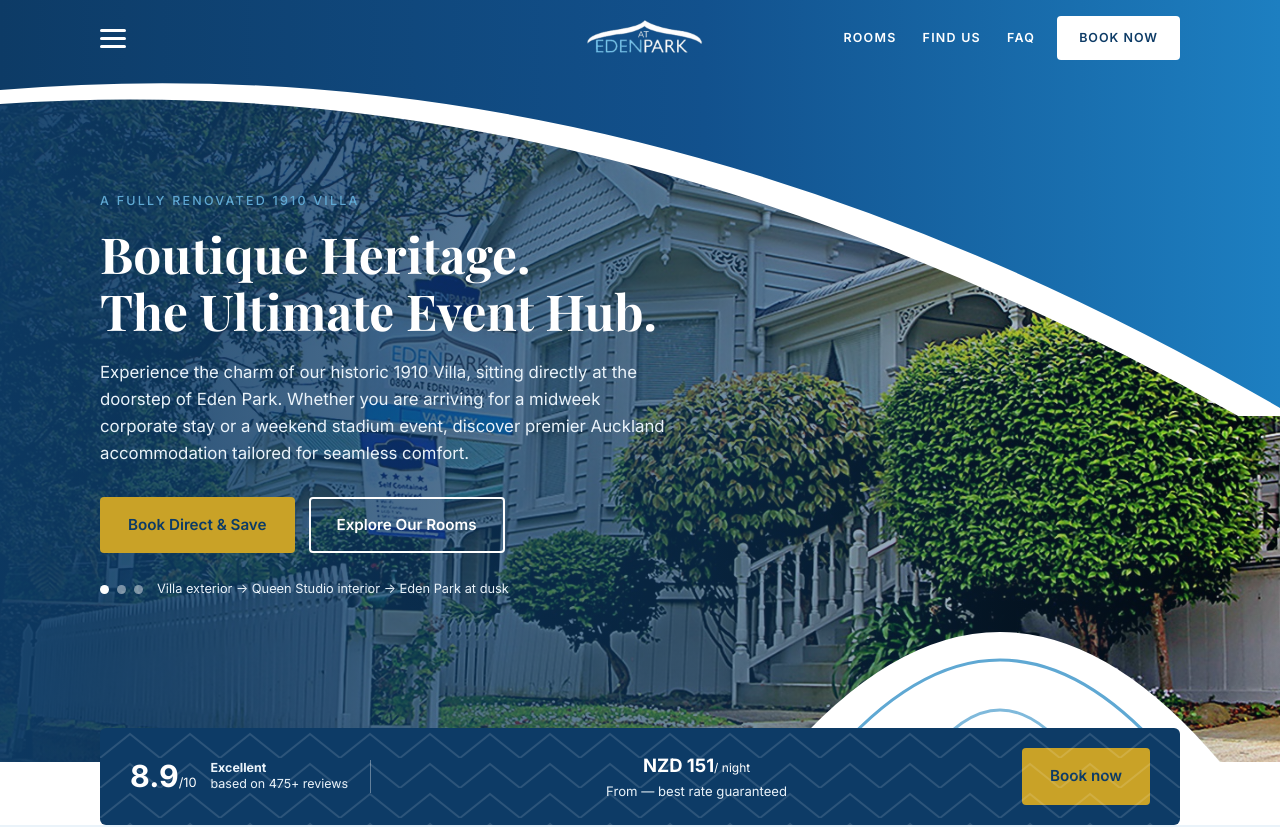
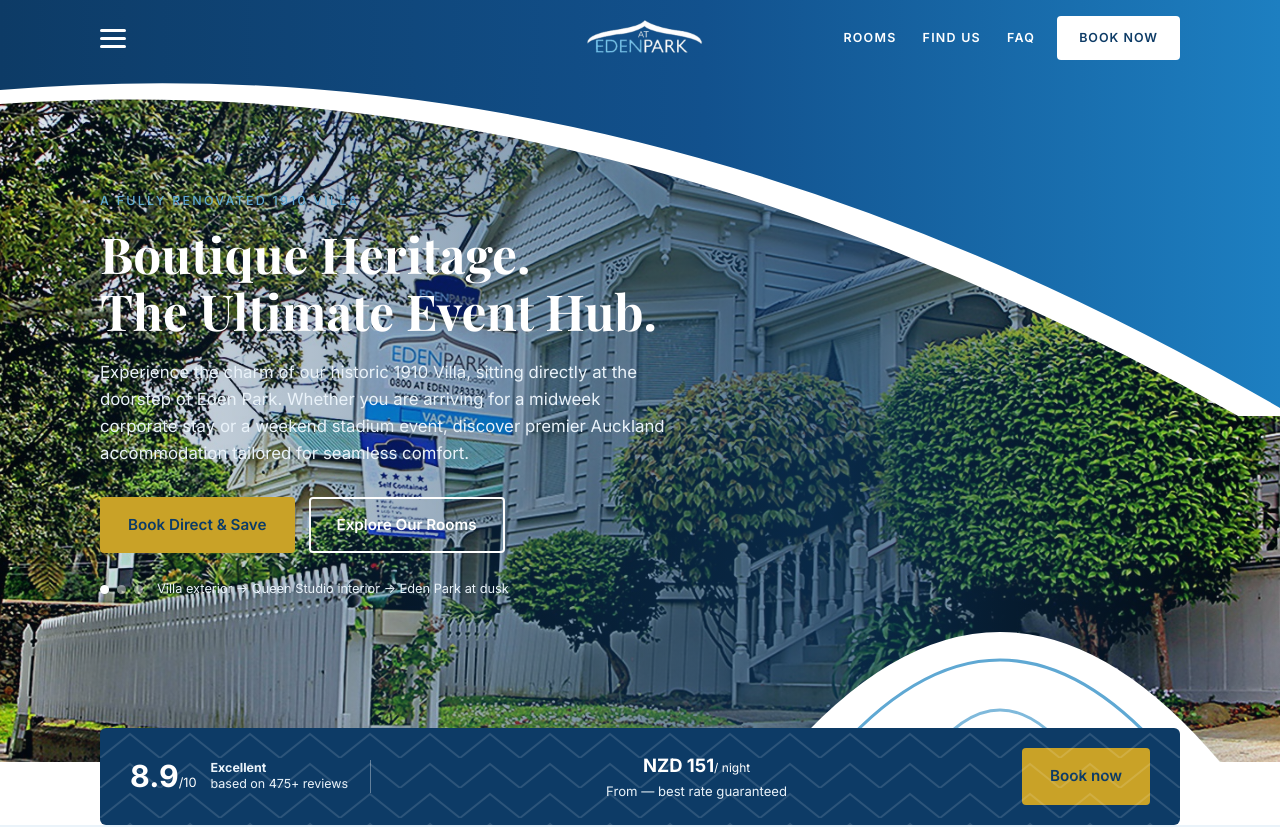
Before and after one commit to swadhinjit-credencesoft/edenpark-website, a Next.js app: page / in a window 1280 px wide. Shown: the top 827 px of the page. Built offline with nearby package versions, Linux system fonts and the light colour scheme.

Commit message:
Update _hero.scss

```diff
--- a/src/styles/_hero.scss
+++ b/src/styles/_hero.scss
@@ -7,7 +7,7 @@
 .hero__media img { width: 100%; height: 100%; object-fit: cover; }
 .hero__scrim {
   position: absolute; inset: 0; z-index: 1;
-  background: linear-gradient(90deg, rgba(13,59,102,.94) 0%, rgba(13,59,102,.6) 55%, rgba(13,59,102,.1) 100%);
+  background: linear-gradient(90deg, rgba(13,59,102,.1) 0%, rgba(13,59,102,.7) 65%, rgba(13,59,102,.1) 100%);
 }
 
 /* The swoosh: header gradient sweeping over the photo, with a white sliver edge */
```
